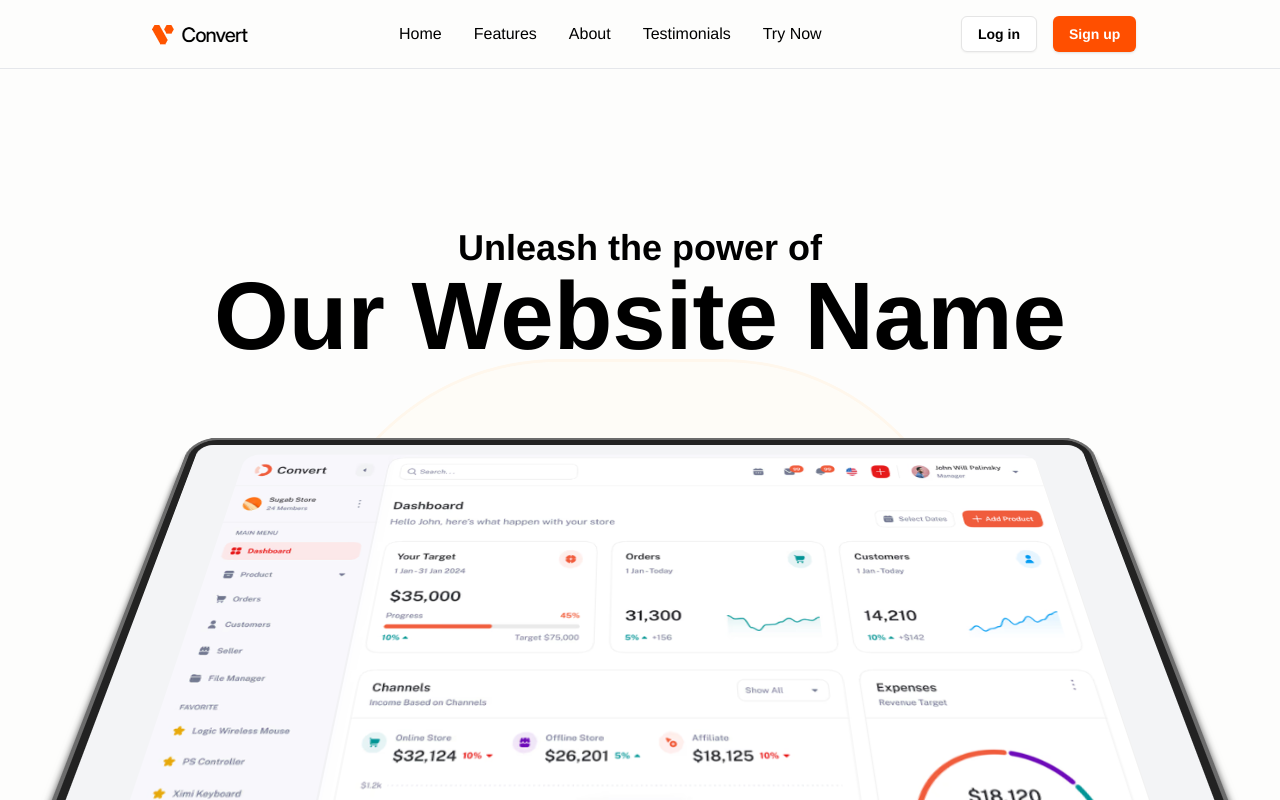
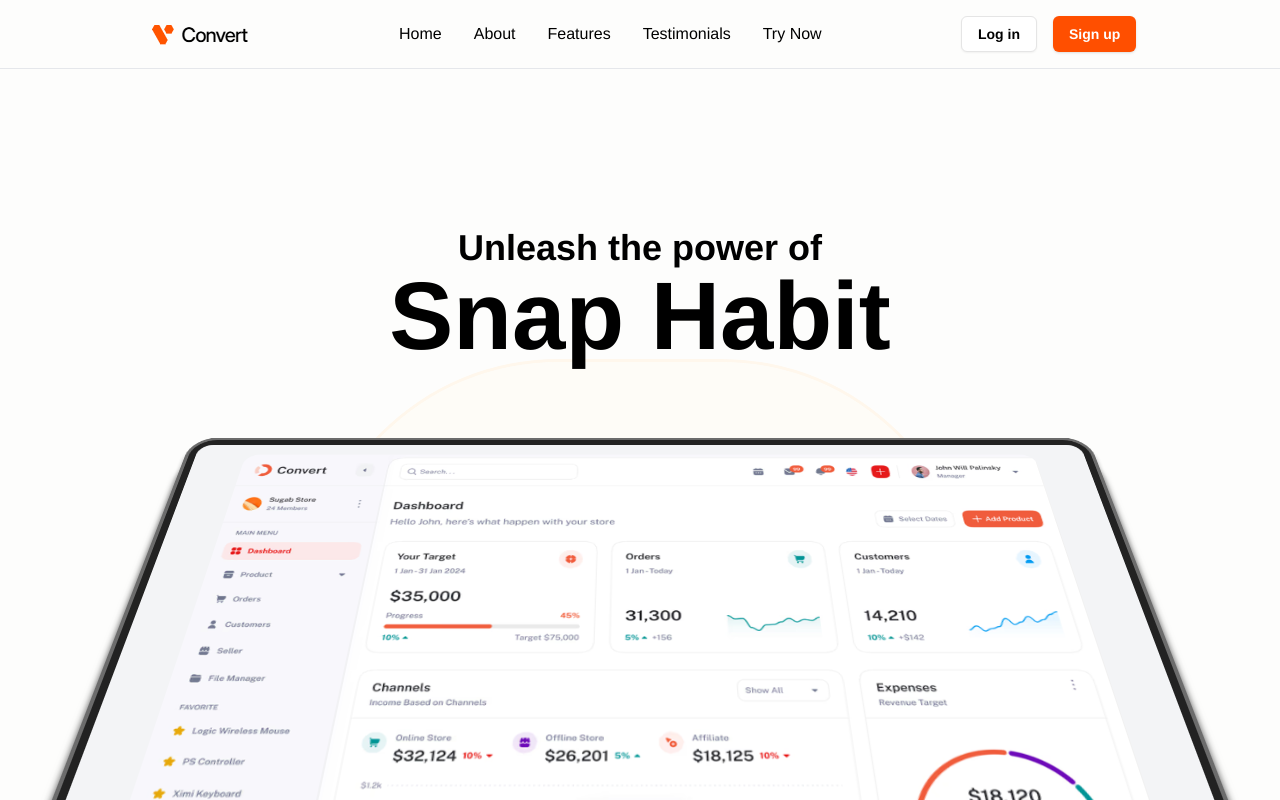
Before and after one commit to shlok-2003/snap-habit, a React (Vite) app in the folder landing/: page / in a window 1280 px wide. Shown: the top 800 px of the page. Built offline with nearby package versions, Linux system fonts and the light colour scheme; no server answers.

Commit message:
added scroll feature

```diff
--- a/landing/package.json
+++ b/landing/package.json
@@ -20,6 +20,7 @@
         "react": "^18.3.1",
         "react-dom": "^18.3.1",
         "react-router-dom": "^6.28.0",
+        "react-scroll": "^1.9.0",
         "tailwind-merge": "^2.5.4",
         "tailwindcss-animate": "^1.0.7"
     },
@@ -28,6 +29,7 @@
         "@types/node": "^22.9.0",
         "@types/react": "^18.3.12",
         "@types/react-dom": "^18.3.1",
+        "@types/react-scroll": "^1.8.10",
         "@vitejs/plugin-react": "^4.3.3",
         "autoprefixer": "^10.4.20",
         "eslint": "^9.13.0",
--- a/landing/src/components/about.tsx
+++ b/landing/src/components/about.tsx
@@ -3,7 +3,7 @@ import { Button } from "./ui/button";
 
 export default function About() {
     return (
-        <section className="flex flex-col gap-8">
+        <section className="flex flex-col gap-8" id="about">
             <Button
                 className="self-center w-fit rounded-xl"
                 style={{
--- a/landing/src/components/features.tsx
+++ b/landing/src/components/features.tsx
@@ -98,7 +98,7 @@ function FeatureCard({
     }, []);
 
     return (
-        <Card className="overflow-hidden max-w-5xl shadow-none border-none rounded-2xl max-md:divide-y-[0.5px] divide-black">
+        <Card className="overflow-hidden max-w-5xl shadow-none border-none rounded-2xl max-md:divide-y-[0.5px] divide-black" >
             <CardHeader className="sr-only">
                 <CardTitle>{title}</CardTitle>
                 <CardDescription>{description}</CardDescription>
--- a/landing/src/components/hero.tsx
+++ b/landing/src/components/hero.tsx
@@ -2,14 +2,14 @@ import { ContainerScroll } from "./ui/container-scroll-animation";
 
 export default function Hero() {
     return (
-        <div className="flex flex-col overflow-hidden">
+        <div className="flex flex-col overflow-hidden" id="home">
             <ContainerScroll
                 titleComponent={
                     <>
                         <h1 className="text-4xl font-semibold text-black dark:text-white">
                             Unleash the power of <br />
                             <span className="text-4xl md:text-[6rem] font-bold mt-1 leading-none">
-                                Our Website Name
+                                Snap Habit
                             </span>
                         </h1>
                     </>
@@ -18,7 +18,7 @@ export default function Hero() {
                 <img
                     src={`/dashboard.avif`}
                     alt="hero"
-                    className="mx-auto rounded-2xl object-cover h-full object-left-top "
+                    className="mx-auto rounded-2xl object-cover h-full object-left-top"
                     draggable={false}
                 />
             </ContainerScroll>
--- a/landing/src/components/navbar.tsx
+++ b/landing/src/components/navbar.tsx
@@ -3,6 +3,8 @@ import { Menu } from 'lucide-react';
 
 import { Button } from "@/components/ui/button";
 import { Sheet, SheetContent, SheetTrigger } from "@/components/ui/sheet";
+
+import { Link } from "react-scroll";
 
 export default function Navbar() {
     const [isOpen, setIsOpen] = useState<boolean>(false);
@@ -18,88 +20,102 @@ export default function Navbar() {
                 </SheetTrigger>
                 <SheetContent side="top" className="w-full">
                     <nav className="grid gap-4 py-4">
-                        <a
-                            href="#home"
+                        <Link
+                            to="home"
                             className="text-base font-medium"
                             onClick={() => setIsOpen(false)}
+                            smooth={true}
                         >
                             Home
-                        </a>
-                        <a
-                            href="#features"
+                        </Link>
+                        <Link
+                            to="about"
                             className="text-base font-medium"
                             onClick={() => setIsOpen(false)}
+                            smooth={true}
+                        >
+                            About
+                        </Link>
+                        <Link
+                            to="features"
+                            className="text-base font-medium"
+                            onClick={() => setIsOpen(false)}
+                            smooth={true}
                         >
                             Features
-                        </a>
-                        <a
-                            href="#about"
+                        </Link>
+                        <Link
+                            to="testimonials"
                             className="text-base font-medium"
                             onClick={() => setIsOpen(false)}
+                            smooth={true}
                         >
-                            About
-                        </a>
-                        <a
-                            href="#testimonials"
+                            Testimonials
+                        </Link>
+                        <Link
+                            to="trynow"
                             className="text-base font-medium"
                             onClick={() => setIsOpen(false)}
-                        >
-                            Testimonials
-                        </a>
-                        <a
-                            href="#trynow"
-                            className="text-base font-medium"
-                            onClick={() => setIsOpen(false)}
+                            smooth={true}
                         >
                             Try Now
-                        </a>
+                        </Link>
                     </nav>
                 </SheetContent>
             </Sheet>
 
             <img src="/logo.png" alt="logo" />
             <nav className="hidden gap-2 lg:flex [&>*]:text-black [&>*]:font-medium [&>*]:rounded-xl [&>*]:px-3 [&>*]:py-1 [&>*]:transition-colors [&>*]:duration-300">
-                <a
-                    href="#home"
+                <Link
+                    to="home"
+                    smooth={true}
                     className="text-base font-medium hover:bg-custom-fade-orange"
                 >
                     Home
-                </a>
-                <a
-                    href="#features"
+                </Link>
+                <Link
+                    to="about"
+                    smooth={true}
+                    className="text-base font-medium hover:bg-custom-fade-orange"
+                >
+                    About
+                </Link>
+                <Link
+                    to="features"
+                    smooth={true}
                     className="text-base font-medium hover:bg-custom-fade-orange"
                 >
                     Features
-                </a>
-                <a
-                    href="#about"
-                    className="text-base font-medium hover:bg-custom-fade-orange"
-                >
-                    About
-                </a>
-                <a
-                    href="#testimonials"
+                </Link>
+                <Link
+                    to="testimonials"
+                    smooth={true}
                     className="text-base font-medium hover:bg-custom-fade-orange"
                 >
                     Testimonials
-                </a>
-                <a
-                    href="#trynow"
+                </Link>
+                <Link
+                    to="trynow"
+                    smooth={true}
                     className="text-base font-medium hover:bg-custom-fade-orange"
                 >
                     Try Now
-                </a>
+                </Link>
             </nav>
             <div className="flex items-center gap-4 max-md:gap-2 text-base">
+                <a href={import.meta.env.VITE_PUBLIC_CLIENT_BASE_LOGIN_URL}>
                     <Button
                         variant="outline"
                         className="flex font-semibold max-md:text-sm max-md:px-3 max-md:py-0"
                     >
                         Log in
                     </Button>
+                </a>
+                <a href={import.meta.env.VITE_PUBLIC_CLIENT_BASE_SIGNUP_URL}>
                     <Button className="bg-custom-orange text-white font-semibold hover:bg-custom-orange/90 max-md:text-sm flex max-md:px-3 max-md:py-0">
                         Sign up
                 </Button>
+                </a>
             </div>
         </header>
     );
--- a/landing/src/components/try-now.tsx
+++ b/landing/src/components/try-now.tsx
@@ -2,7 +2,7 @@ import { Button } from "@/components/ui/button";
 
 export default function TryNow() {
     return (
-        <section className="py-24 px-4 text-center">
+        <section className="py-24 px-4 text-center" id="trynow">
             <div className="max-w-3xl mx-auto space-y-8">
                 <h1 className="text-4xl max-md:text-3xl font-bold tracking-tight sm:text-5xl">
                     <span className="bg-gradient-to-r from-custom-orange to-custom-orange/40 text-transparent bg-clip-text">
```
Also changed, not shown: 1 other file (tests, documents, lock files or other folders). Lines whose indentation alone changed are shown as unchanged.
